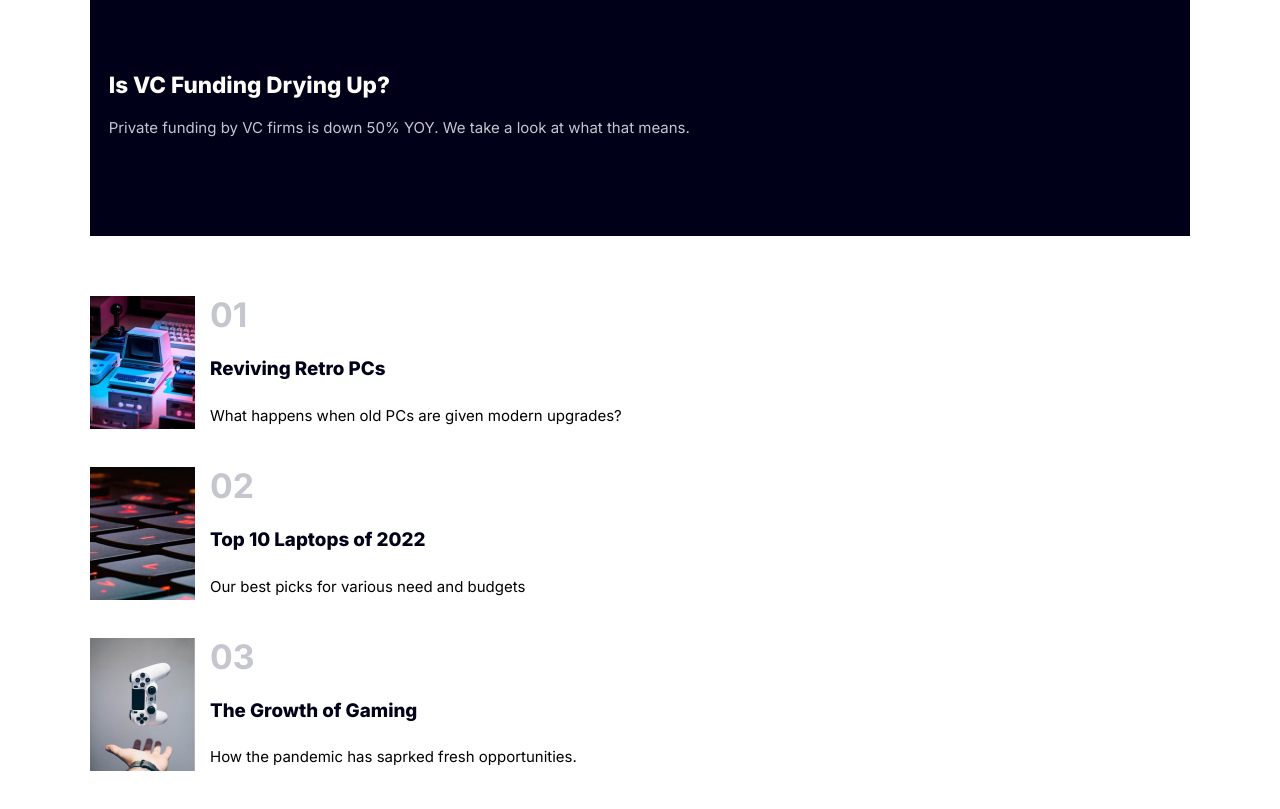
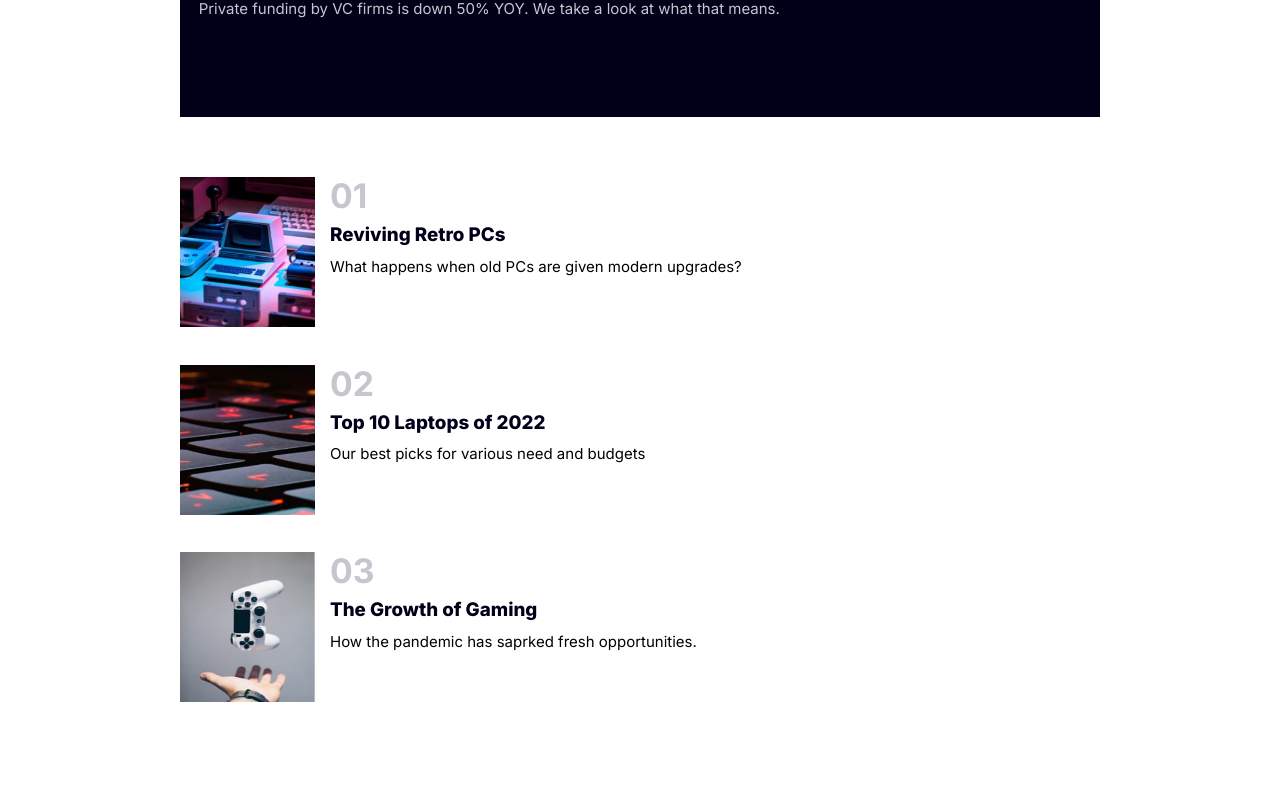
Before and after one commit to Mauricioam/FrontEnd-Mentor, a React (Vite) app in the folder NewshomePage/: page / in a window 1280 px wide. Shown: the part 1503-2312 px from the top of the page. After the commit the page ends 2250 px from the top, so only its background shows below. Built offline with nearby package versions, Linux system fonts and the light colour scheme.

Commit message:
fix belowNews

```diff
--- a/NewshomePage/src/components/BelowNews.jsx
+++ b/NewshomePage/src/components/BelowNews.jsx
@@ -5,10 +5,9 @@ function BelowNews() {
   return (
     <section className="flex desktop:flex-row flex-col   gap-10">
       {belowNewsData.map((item, i) => (
-        <div key={i}>
-          <div className="flex gap-4">
-            <img className="w-28" src={item.img} alt="image of the news" />
-            <div className="flex flex-col gap-6">
+          <div className="flex gap-4  h-40 ">
+            <img className="w-36 h-40" src={item.img} alt="image of the news" />
+            <div className="flex flex-col gap-2 ">
               <h1 className="text-4xl font-bold text-grayishBlue">
                 {item.number}
               </h1>
@@ -18,7 +17,6 @@ function BelowNews() {
               <p>{item.text}</p>
             </div>
           </div>
-        </div>
       ))}
     </section>
   );
--- a/NewshomePage/src/pages/Home.jsx
+++ b/NewshomePage/src/pages/Home.jsx
@@ -10,7 +10,7 @@ function Home() {
   return (
   <div>
     <div className={`bg-opacity-50 bg-darkGrayishBlue fixed  h-screen w-full ${open ? "flex":"hidden"}`}></div>
-    <div className='flex flex-col lg:p-8 p-24 gap-16 z-0'>
+    <div className='flex flex-col lg:p-8 px-48 py-12 gap-16 z-0'>
         <Header open={open} setOpen={setOpen}/>
         <ContanierNews/>
         <BelowNews/>
```
